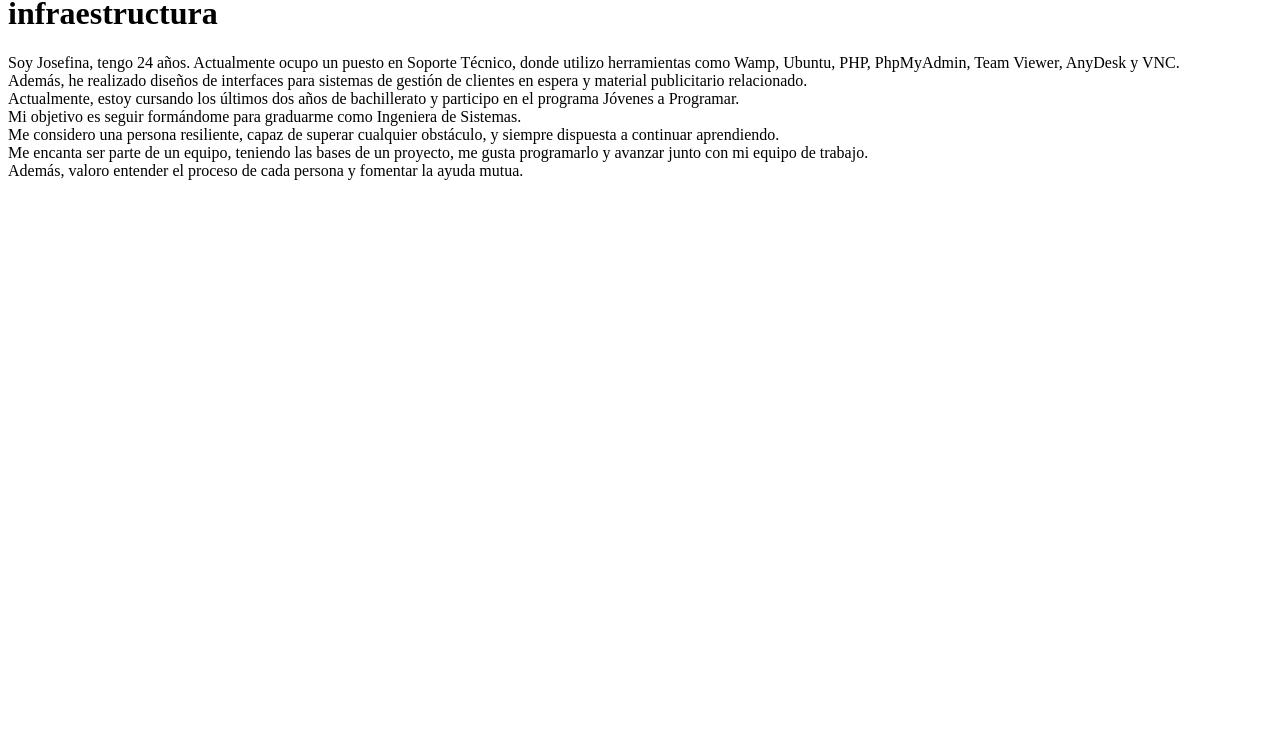
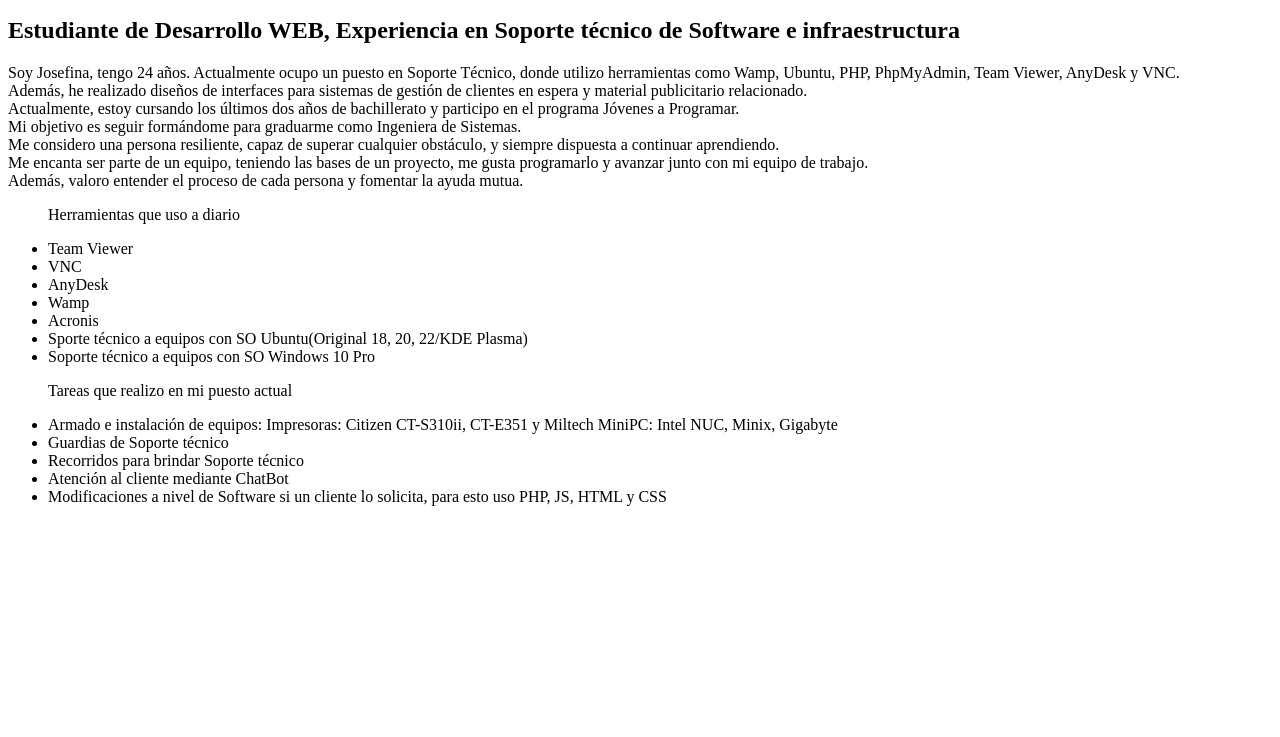
Before and after one commit to mariajosefinastab/Curriculum-Vitae, a plain HTML site: page index.html in a window 1280 px wide. Shown: the part 63-800 px from the top of the page. Drawn offline with Linux system fonts and the light colour scheme.

Commit message:
Add more elements in index

```diff
--- a/index.html
+++ b/index.html
@@ -6,7 +6,9 @@
     <title>CV Josefina Stabile</title>
 </head>
 <body>
-    <h1>Estudiante de Desarrollo WEB, Experiencia en Soporte técnico de Software e infraestructura</h1>
+    <h1>Josefina Stabile</h1>
+
+    <h2>Estudiante de Desarrollo WEB, Experiencia en Soporte técnico de Software e infraestructura</h2>
 
     <p>Soy Josefina, tengo 24 años. Actualmente ocupo un puesto en Soporte Técnico, donde utilizo herramientas como Wamp, Ubuntu, PHP, PhpMyAdmin, Team Viewer, AnyDesk y VNC.<br>
 
@@ -22,5 +24,28 @@
 
         Además, valoro entender el proceso de cada persona y fomentar la ayuda mutua.<br>
     </p>
+
+    <ul>
+        <p>Herramientas que uso a diario</p>
+        <li>Team Viewer</li>
+        <li>VNC</li>
+        <li>AnyDesk</li>
+        <li>Wamp</li>
+        <li>Acronis</li>
+        <li>Sporte técnico a equipos con SO Ubuntu(Original 18, 20, 22/KDE Plasma)</li>
+        <li>Soporte técnico a equipos con SO Windows 10 Pro</li>
+    </ul>
+
+    <ul>
+        <p>Tareas que realizo en mi puesto actual</p>
+        <li>Armado e instalación de equipos:
+            Impresoras: Citizen CT-S310ii, CT-E351 y Miltech
+            MiniPC: Intel NUC, Minix, Gigabyte</li>
+
+        <li>Guardias de Soporte técnico</li>
+        <li>Recorridos para brindar Soporte técnico</li>
+        <li>Atención al cliente mediante ChatBot</li>
+        <li>Modificaciones a nivel de Software si un cliente lo solicita, para esto uso PHP, JS, HTML y CSS</li>
+    </ul>
 </body>
 </html>
```
